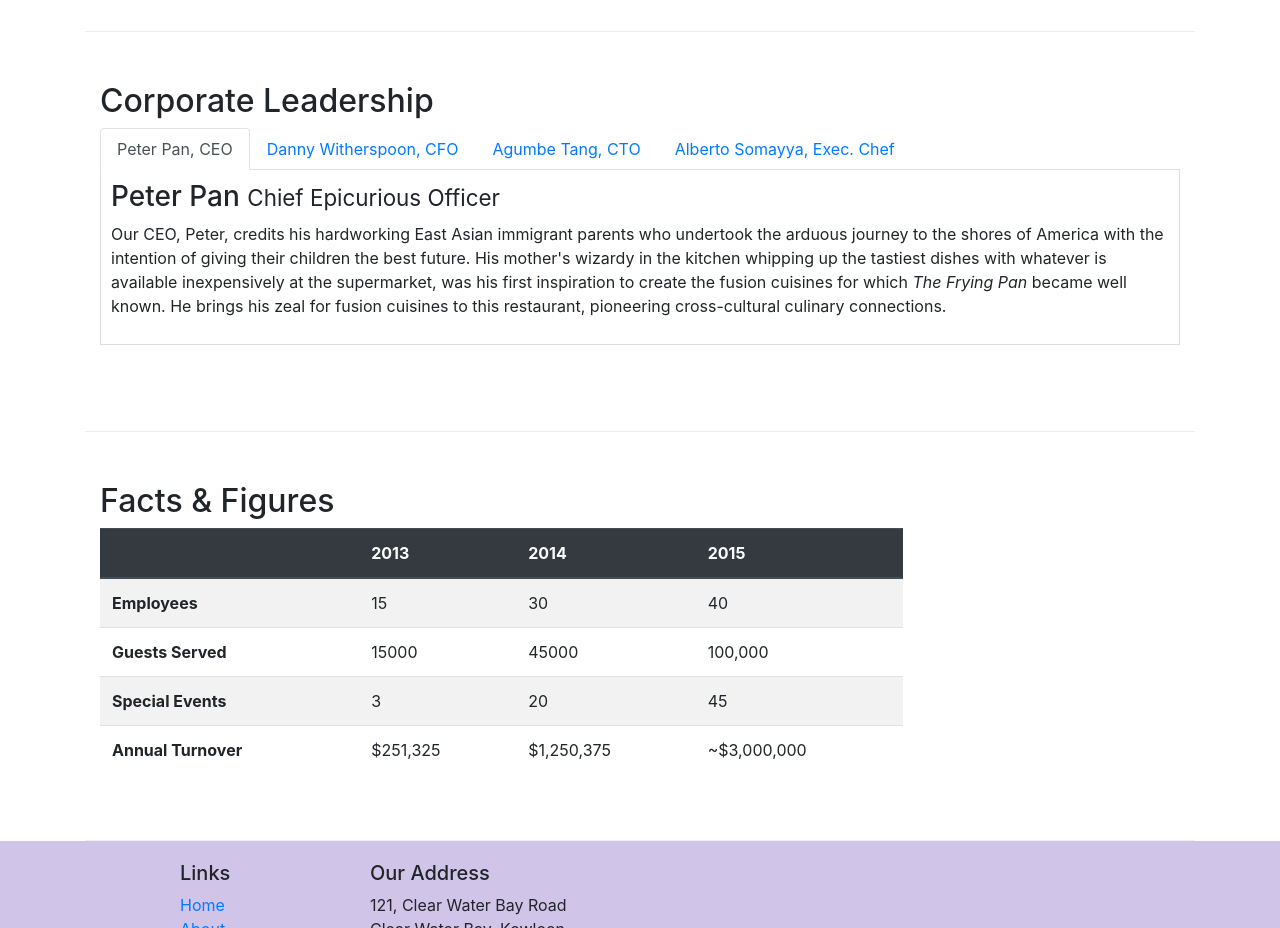
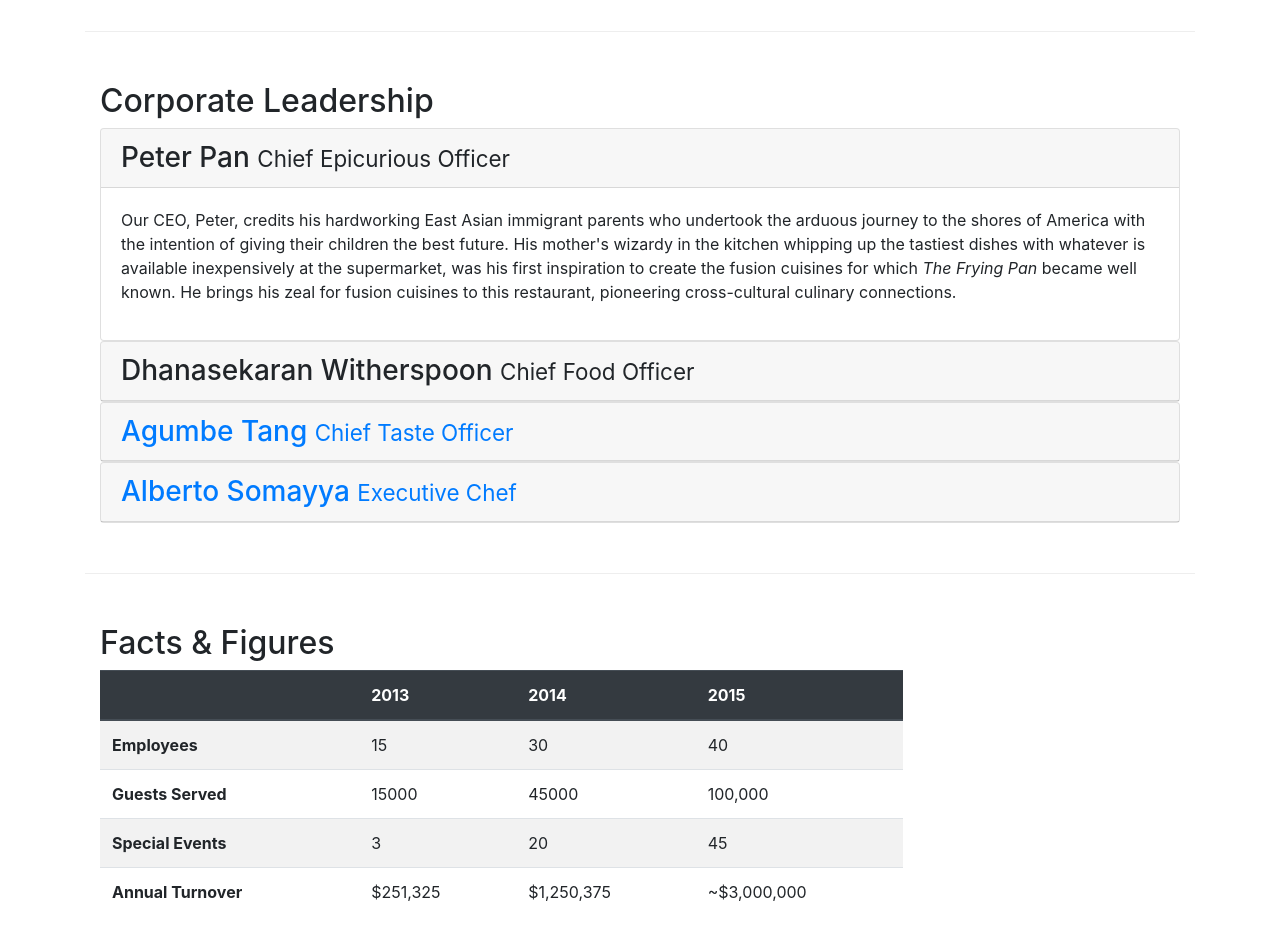
Before and after one commit to The-Reacher/conFusion, a website: page aboutus.html in a window 1280 px wide. Shown: the part 940-1868 px from the top of the page. Drawn offline with nearby package versions, Linux system fonts and the light colour scheme.

Commit message:
Accordion-collapse

```diff
--- a/aboutus.html
+++ b/aboutus.html
@@ -100,42 +100,65 @@
         <div class="col-12">
             <h2>Corporate Leadership</h2>
 
-            <ul class="nav nav-tabs">
-                <li class="nav-item">
-                    <a class="nav-link active" href="#peter"
-                       role="tab" data-toggle="tab">Peter Pan, CEO</a>
-                </li>
-                <li class="nav-item">
-                    <a class="nav-link" href="#danny" role="tab"
-                       data-toggle="tab">Danny Witherspoon, CFO</a>
-                </li>
-                <li class="nav-item">
-                    <a class="nav-link" href="#agumbe"role="tab"
-                       data-toggle="tab">Agumbe Tang, CTO</a>
-                </li>
-                <li class="nav-item">
-                    <a class="nav-link" href="#alberto" role="tab"
-                       data-toggle="tab">Alberto Somayya, Exec. Chef</a>
-                </li>
-            </ul>
-            <div class="tab-content">
-                <div role="tabpanel" class="tab-pane fade show active" id="peter">
-                    <h3>Peter Pan <small>Chief Epicurious Officer</small></h3>
-                    <p class="d-none d-sm-block">Our CEO, Peter, credits his hardworking East Asian immigrant parents who undertook the arduous journey to the shores of America with the intention of giving their children the best future. His mother's wizardy in the kitchen whipping up the tastiest dishes with whatever is available inexpensively at the supermarket, was his first inspiration to create the fusion cuisines for which <em>The Frying Pan</em> became well known. He brings his zeal for fusion cuisines to this restaurant, pioneering cross-cultural culinary connections.</p>
+
+            <div id="accordion">
+                <div class="card">
+                    <div class="card-header" role="tab" id="peterhead">
+                        <h3 class="mb-0">
+                            <a data-toggle="collapse" data-target="#peter">
+                                Peter Pan <small>Chief Epicurious Officer</small>
+                            </a>
+                        </h3>
+                    </div>
+                    <div role="tabpanel" class="collapse show" id="peter" data-parent="#accordion">
+                        <div class="card-body">
+                            <p class="d-none d-sm-block">Our CEO, Peter, credits his hardworking East Asian immigrant parents who undertook the arduous journey to the shores of America with the intention of giving their children the best future. His mother's wizardy in the kitchen whipping up the tastiest dishes with whatever is available inexpensively at the supermarket, was his first inspiration to create the fusion cuisines for which <em>The Frying Pan</em> became well known. He brings his zeal for fusion cuisines to this restaurant, pioneering cross-cultural culinary connections.</p>
+                        </div>
+                    </div>
                 </div>
 
-                <div role="tabpanel" class="tab-pane fade" id="danny">
-                    <h3>Dhanasekaran Witherspoon <small>Chief Food Officer</small></h3>
-                    <p class="d-none d-sm-block">Our CFO, Danny, as he is affectionately referred to by his colleagues, comes from a long established family tradition in farming and produce. His experiences growing up on a farm in the Australian outback gave him great appreciation for varieties of food sources. As he puts it in his own words, <em>Everything that runs, wins, and everything that stays, pays!</em></p>
+                <div class="card">
+                    <div class="card-header" role="tab" id="dannyhead">
+                        <h3 class="mb-0">
+                            <a data-toggle="collapse" data-target="#danny">
+                                Dhanasekaran Witherspoon <small>Chief Food Officer</small>
+                            </a>
+                        </h3>
+                    </div>
+                    <div role="tabpanel" class="collapse" id="danny" data-parent="#accordion">
+                        <div class="card-body">
+                            <p class="d-none d-sm-block">Our CFO, Danny, as he is affectionately referred to by his colleagues, comes from a long established family tradition in farming and produce. His experiences growing up on a farm in the Australian outback gave him great appreciation for varieties of food sources. As he puts it in his own words, <em>Everything that runs, wins, and everything that stays, pays!</em></p>
+                        </div>
+                    </div>
                 </div>
 
-                <div role="tabpanel" class="tab-pane fade" id="agumbe">
-                    <h3>Agumbe Tang <small>Chief Taste Officer</small></h3>
-                    <p class="d-none d-sm-block">Blessed with the most discerning gustatory sense, Agumbe, our CTO, personally ensures that every dish that we serve meets his exacting tastes. Our chefs dread the tongue lashing that ensues if their dish does not meet his exacting standards. He lives by his motto, <em>You click only if you survive my lick.</em></p>
+                <div class="card">
+                    <div class="card-header" role="tab" id="agumbehead">
+                        <h3 class="mb-0">
+                            <a class="collapsed" data-toggle="collapse" data-target="#agumbe">
+                                Agumbe Tang <small>Chief Taste Officer</small>
+                            </a>
+                        </h3>
+                    </div>
+                    <div class="collapse" id="agumbe" data-parent="#accordion">
+                        <div class="card-body">
+                            <p class="d-none d-sm-block">Blessed with the most discerning gustatory sense, Agumbe, our CTO, personally ensures that every dish that we serve meets his exacting tastes. Our chefs dread the tongue lashing that ensues if their dish does not meet his exacting standards. He lives by his motto, <em>You click only if you survive my lick.</em></p>
+                        </div>
+                    </div>
                 </div>
-                <div role="tabpanel" class="tab-pane fade" id="alberto">
-                    <h3>Alberto Somayya <small>Executive Chef</small></h3>
-                    <p class="d-none d-sm-block">Award winning three-star Michelin chef with wide International experience having worked closely with whos-who in the culinary world, he specializes in creating mouthwatering Indo-Italian fusion experiences. He says, <em>Put together the cuisines from the two craziest cultures, and you get a winning hit! Amma Mia!</em></p>
+                <div class="card">
+                    <div class="card-header" role="tab" id="albertohead">
+                        <h3 class="mb-0">
+                            <a class="collapsed" data-toggle="collapse" data-target="#alberto">
+                                Alberto Somayya <small>Executive Chef</small>
+                            </a>
+                        </h3>
+                    </div>
+                    <div class="collapse" id="alberto" data-parent="#accordion">
+                        <div class="card-body">
+                            <p class="d-none d-sm-block">Award winning three-star Michelin chef with wide International experience having worked closely with whos-who in the culinary world, he specializes in creating mouthwatering Indo-Italian fusion experiences. He says, <em>Put together the cuisines from the two craziest cultures, and you get a winning hit! Amma Mia!</em></p>
+                        </div>
+                    </div>
                 </div>
             </div>
         </div>
```
